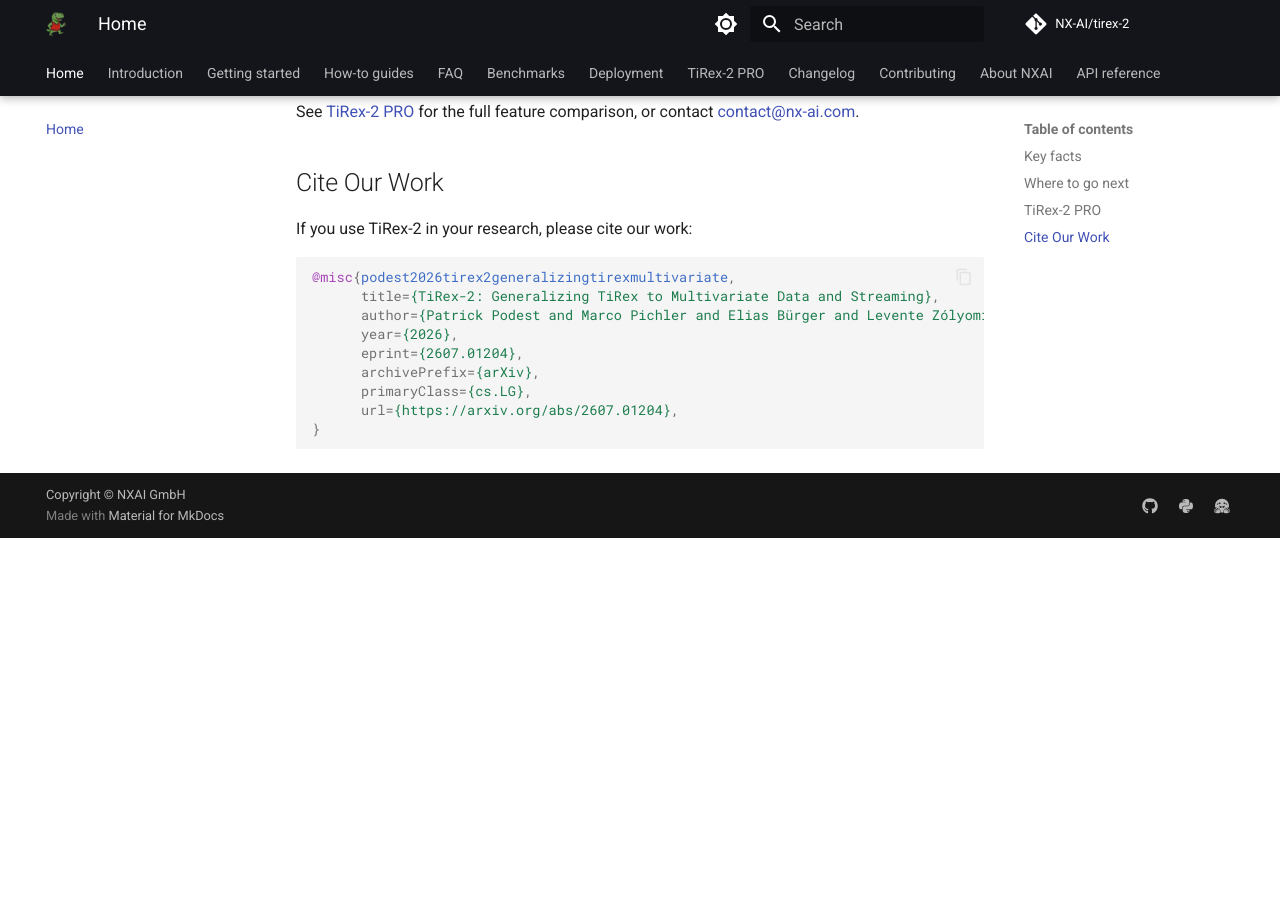
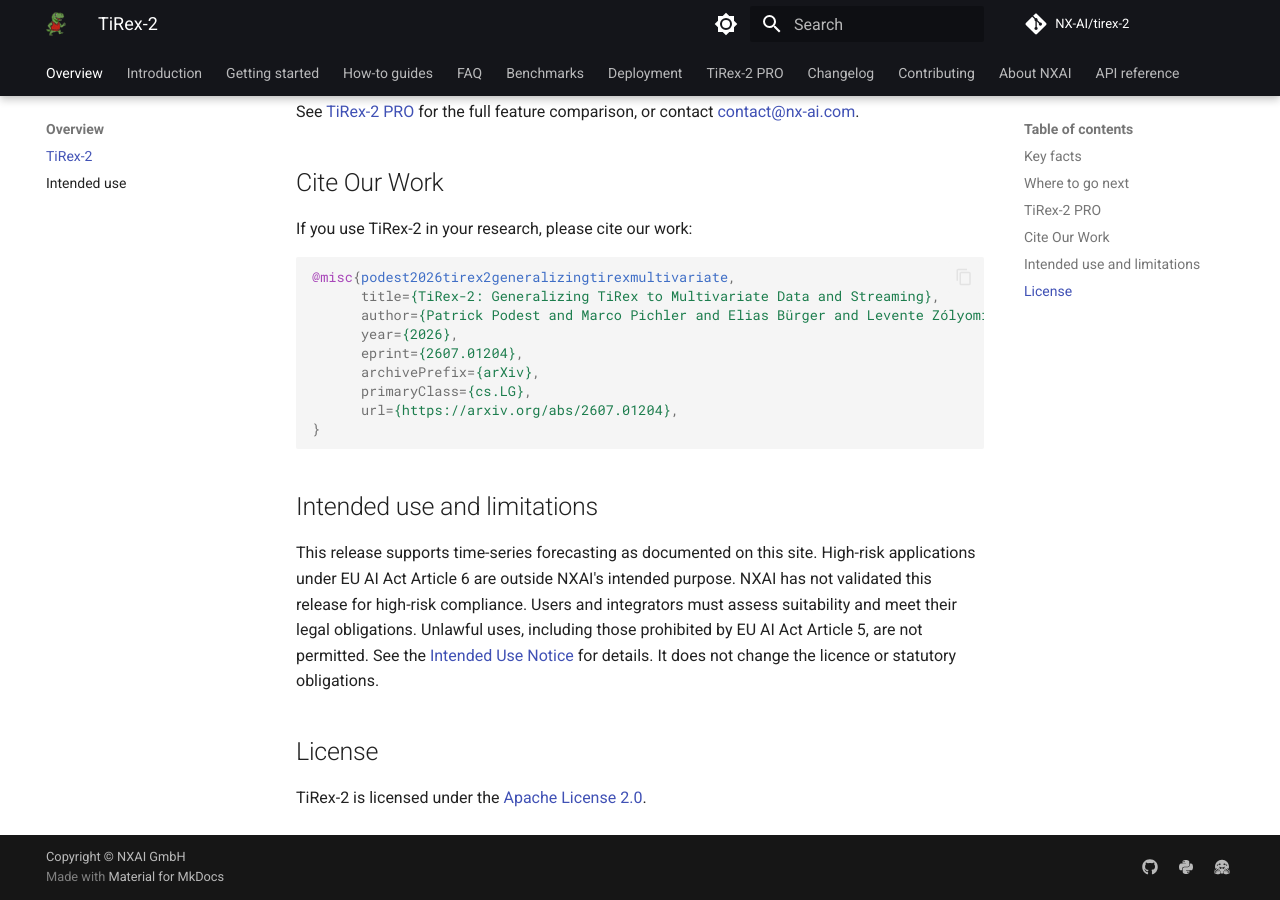
Before and after one commit to NX-AI/tirex-2, an MkDocs documentation site: the page built from docs/index.md, in a window 1280 px wide and 900 px high, scrolled down 1589 px. Built offline with MkDocs 1.6.1 and Material for MkDocs 9.7.7, drawn with Linux system fonts in a browser that asks for light colours; comment, search, counter and statistics services are not loaded; before the commit the page ends 2127 px from its top, so only the background shows below that.

Commit message:
Docs: add intended use and EU AI Act notice (#67)
* docs(legal): add intended use and EU AI Act notice

Add INTENDED_USE.md with NXAI's intended purpose, excluded uses, model
limitations and integration responsibilities for the public TiRex-2
release. Link it from a new README section and include it in the
documentation site as the "Intended use" page.

The header and contact blocks use lists instead of trailing-space line
breaks, which the trailing-whitespace hook would strip.

* docs(legal): shorten README notice, group nav, add notice to docs home

- README: use the shorter Intended use and limitations wording from review.
- mkdocs.yml: move Home and Intended use under one Overview tab.
- docs/index.md: add Intended use and limitations and License sections.

---------

Co-authored-by: Yipeng Sun <17694291+sypsyp97@users.noreply.github.com>

````diff
--- a/docs/index.md
+++ b/docs/index.md
@@ -79,3 +79,11 @@
       url={https://arxiv.org/abs/2607.01204},
 }
 ```
+
+## Intended use and limitations
+
+This release supports time-series forecasting as documented on this site. High-risk applications under EU AI Act Article 6 are outside NXAI's intended purpose. NXAI has not validated this release for high-risk compliance. Users and integrators must assess suitability and meet their legal obligations. Unlawful uses, including those prohibited by EU AI Act Article 5, are not permitted. See the [Intended Use Notice](intended-use.md) for details. It does not change the licence or statutory obligations.
+
+## License
+
+TiRex-2 is licensed under the [Apache License 2.0](https://github.com/NX-AI/tirex-2/blob/main/LICENSE).
--- a/mkdocs.yml
+++ b/mkdocs.yml
@@ -40,7 +40,9 @@
     - toc.follow
 
 nav:
-  - Home: index.md
+  - Overview:
+      - TiRex-2: index.md
+      - Intended use: intended-use.md
   - Introduction: introduction.md
   - Getting started:
       - Installation: getting-started/install.md
````
Also changed, not shown: CHANGELOG.md (+2 -0 lines), INTENDED_USE.md (added, +84 -0 lines), README.md (+4 -0 lines), docs/intended-use.md (added, +1 -0 lines).
